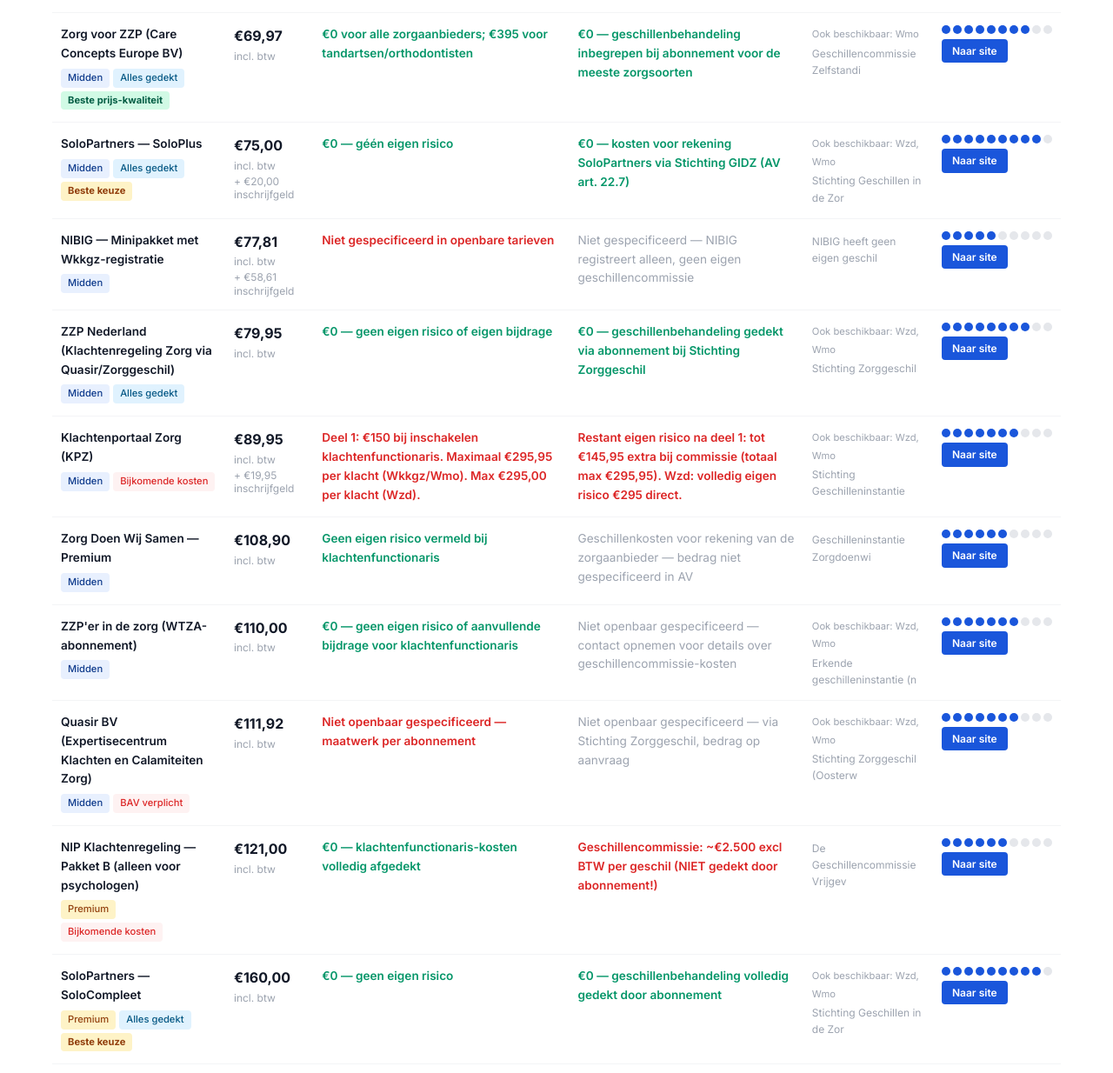
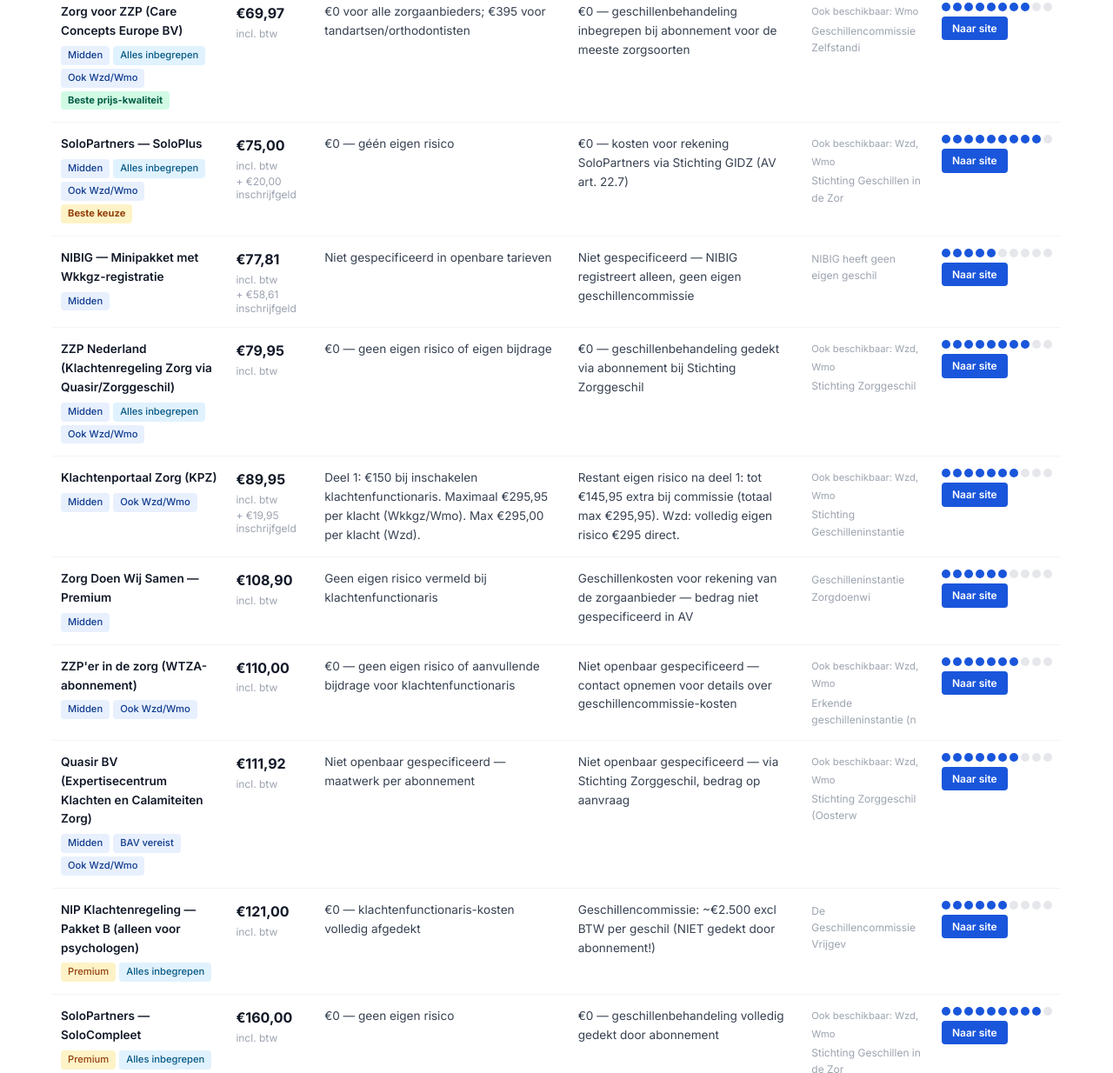
Before and after one commit to mopiagent-ctrl/wkkgz-vergelijker, a website: page vergelijken.html in a window 1280 px wide. Shown: the part 1164-2398 px from the top of the page at 87% size. Drawn offline with Linux system fonts and the light colour scheme.

Commit message:
Fix: neutral tone — no red/green judgments, factual tags only, risk-neutral styling

```diff
--- a/css/style.css
+++ b/css/style.css
@@ -598,9 +598,7 @@ section { padding: 60px 0; }
 .price-cta:hover { background: var(--primary-dark); }
 
 /* Deductible/Risks */
-.risk-green { color: var(--accent); font-weight: 600; }
-.risk-red { color: var(--danger); font-weight: 600; }
-.risk-gray { color: var(--gray-400); }
+.risk-neutral { color: var(--gray-700); }
 .risk-warning { color: var(--warning); font-weight: 600; }
 
 /* Rating dots */
--- a/vergelijken.html
+++ b/vergelijken.html
@@ -165,21 +165,21 @@
             else if (p.price_per_year < 120) tags.push('<span class="provider-tag tag--mid">Midden</span>');
             else tags.push('<span class="provider-tag tag--premium">Premium</span>');
 
-            // Check voor bijkomende kosten
-            const hasHidden = p.kosten_per_zitting &&
-                (p.kosten_per_zitting.includes('€2.500') ||
-                 p.kosten_per_zitting.includes('€295') ||
-                 p.kosten_per_zitting.includes('€4.000') ||
-                 p.depot_verplichting);
+            // Neutral: no judgmental tags, just facts
+            const hasExtraCosts = p.kosten_per_zitting && !p.kosten_per_zitting.includes('€0') && !p.kosten_per_zitting.includes('gedekt') && !p.kosten_per_zitting.includes('Inbegrepen');
             const allCovered = p.kosten_per_zitting &&
-                (p.kosten_per_zitting.includes('€0') || p.kosten_per_zitting.includes('Alles gedekt'));
+                (p.kosten_per_zitting.includes('€0') || p.kosten_per_zitting.includes('gedekt') || p.kosten_per_zitting.includes('Inbegrepen'));
+            const hasDepot = p.depot_verplichting;
 
-            if (hasHidden) tags.push('<span class="provider-tag tag--warning">Bijkomende kosten</span>');
-            if (allCovered) tags.push('<span class="provider-tag tag--no-deductible">Alles gedekt</span>');
-            if (p.verplichte_bav) tags.push('<span class="provider-tag tag--warning">BAV verplicht</span>');
+            // Facts only: what's included, what's extra
+            if (allCovered) tags.push('<span class="provider-tag tag--no-deductible">Alles inbegrepen</span>');
+            if (hasDepot) tags.push('<span class="provider-tag tag--mid">Depotplicht</span>');
+            if (p.verplichte_bav) tags.push('<span class="provider-tag tag--mid">BAV vereist</span>');
+            if (p.dekking_wzd || p.dekking_wmo) tags.push('<span class="provider-tag tag--mid">Ook Wzd/Wmo</span>');
 
-            const eigenRisicoClass = (p.eigen_risico_per_klacht || '').includes('€0') || (p.eigen_risico_per_klacht || '').includes('Geen') ? 'risk-green' : 'risk-red';
-            const zittingClass = allCovered ? 'risk-green' : (hasHidden ? 'risk-red' : 'risk-gray');
+            // Neutral styling — no red/green judgment
+            const eigenRisicoClass = 'risk-neutral';
+            const zittingClass = 'risk-neutral';
             const dekking = [];
             let dekkingHtml = '';
             if (p.dekking_wzd || p.dekking_wmo || p.dekking_jeugdwet) {
```
